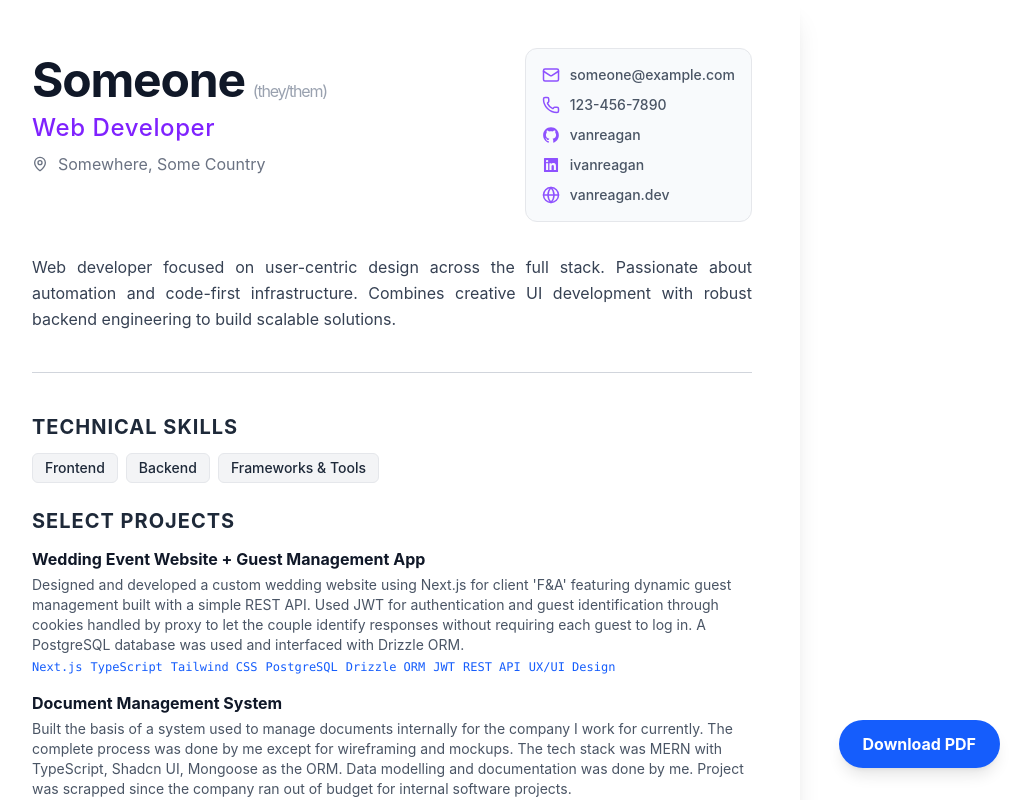
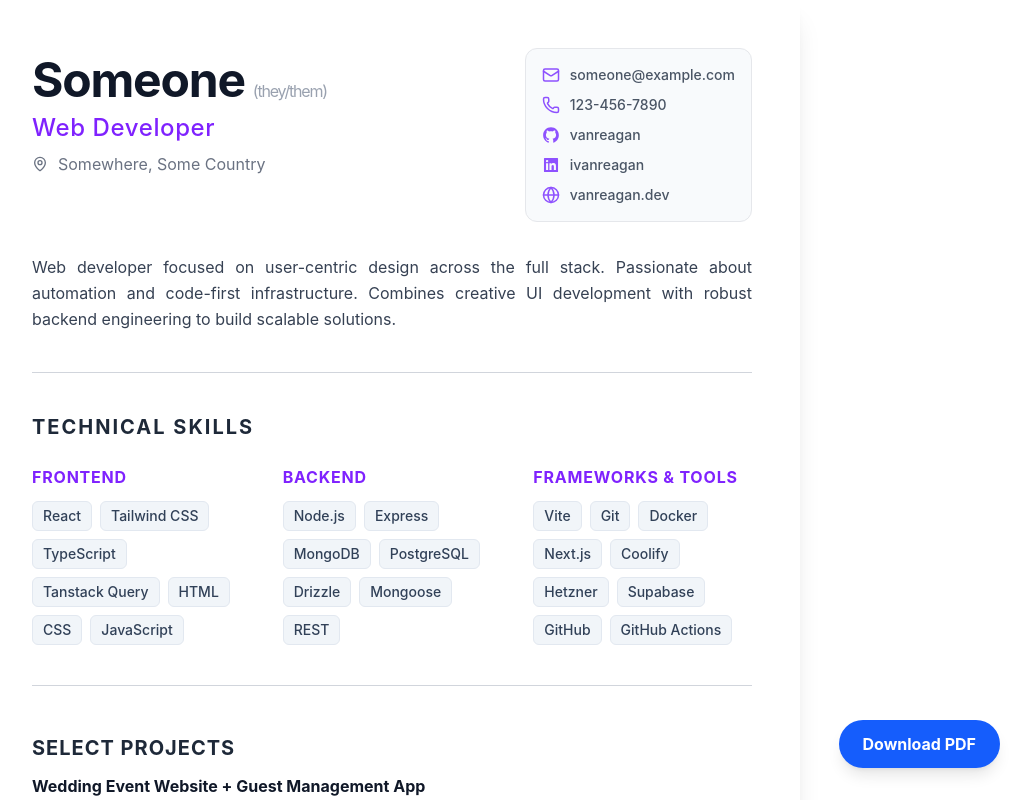
Before and after one commit to vanreagan/resume, a React (Vite) app: page / in a window 1280 px wide. Shown: the top 800 px of the page, without its empty margins (248-1279 px from the left). Built offline with nearby package versions, Linux system fonts and the light colour scheme.

Commit message:
Replace inline skills section with Skills component for improved structure

```diff
--- a/src/Document.tsx
+++ b/src/Document.tsx
@@ -1,5 +1,6 @@
 import { resumeData } from "./data/resume";
 import { Header } from "./components/Header";
+import { Skills } from "./components/Skills";
 
 const resume = resumeData;
 
@@ -9,21 +10,7 @@
     <div className="max-w-204 mx-auto min-h-264 bg-white p-12 shadow-xl print:shadow-none print:m-0 print:w-full">
       <Header basics={resume.basics} />
 
-      <section className="mb-6">
-        <h2 className="text-xl font-bold uppercase tracking-wider mb-3 text-gray-800">
-          Technical Skills
-        </h2>
-        <div className="flex flex-wrap gap-2">
-          {resume.skills?.map((skill) => (
-            <span
-              key={skill.name}
-              className="px-3 py-1 bg-gray-100 text-gray-800 text-sm font-medium rounded-md border border-gray-200"
-            >
-              {skill.name}
-            </span>
-          ))}
-        </div>
-      </section>
+      <Skills skills={resume.skills} />
 
       {/* Projects */}
       <section className="mb-6">
```
